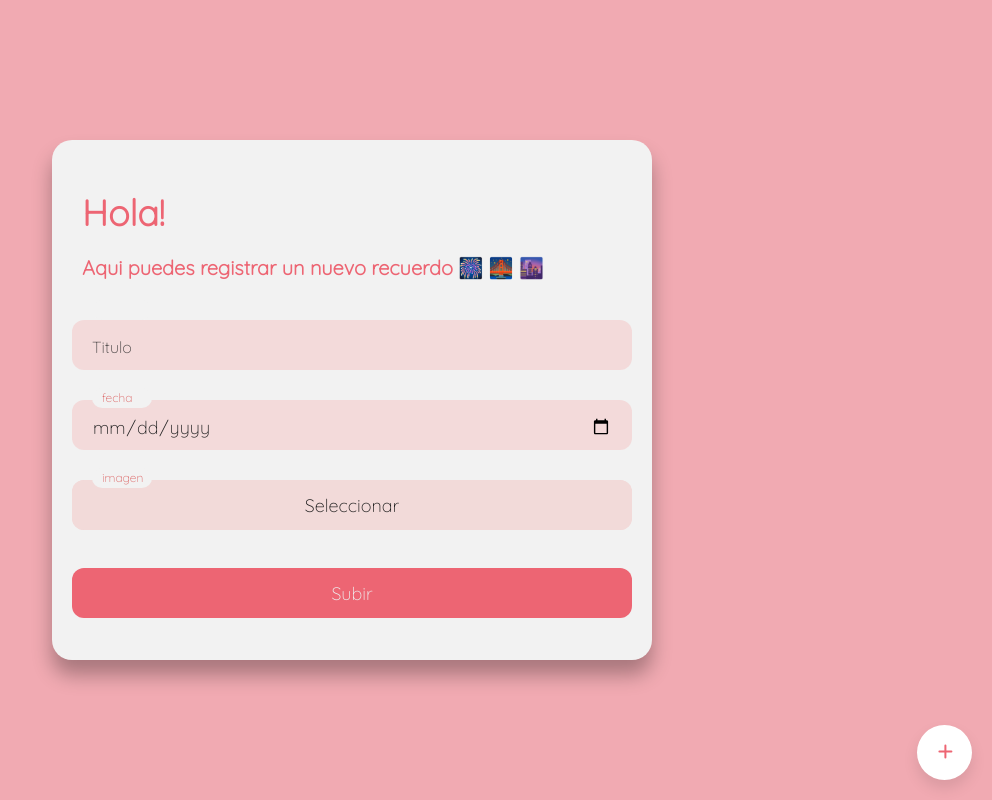
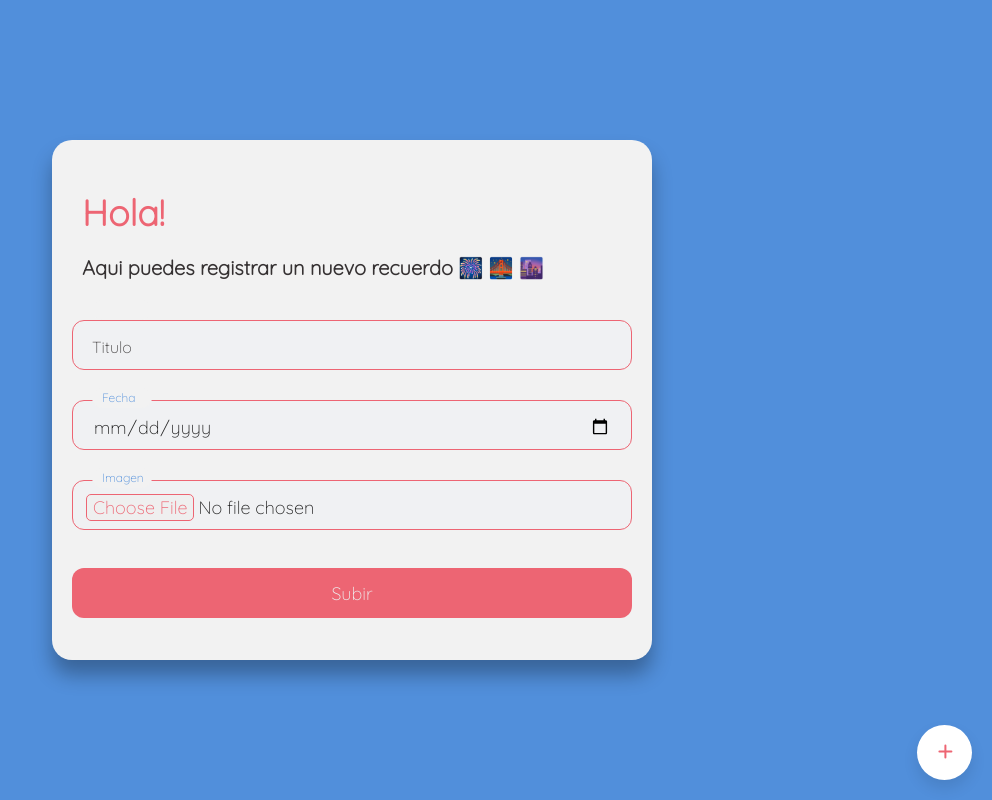
Before and after one commit to iLuisOlivares/TimeLine, a React (Create React App) app: page /Nuevo in a window 1280 px wide. Shown: the whole page, without its empty margins (288-1280 px from the left). Built offline with nearby package versions, Linux system fonts and the light colour scheme; a web font is replaced by a local one.

Commit message:
11-06-2022

```diff
--- a/package.json
+++ b/package.json
@@ -7,13 +7,14 @@
     "@testing-library/react": "^13.3.0",
     "@testing-library/user-event": "^13.5.0",
     "animate.css": "^4.1.1",
+    "axios": "^0.27.2",
     "bootstrap": "^5.1.3",
     "react": "^18.1.0",
     "react-animated-css": "^1.2.1",
     "react-bootstrap": "^2.4.0",
     "react-dom": "^18.1.0",
     "react-router-dom": "^6.3.0",
-    "react-scripts": "5.0.1",
+    "react-scripts": "^2.1.3",
     "sweetalert2": "^11.4.17",
     "web-vitals": "^2.1.4"
   },
--- a/src/Pages/EliminarRecuerdo.jsx
+++ b/src/Pages/EliminarRecuerdo.jsx
@@ -1,45 +1,83 @@
-import React from 'react'
-import '../css/Administrar.css'
-import { useFetch } from '../hooks/useFetch';
+import React, { useState, useEffect } from "react";
+import "../css/Administrar.css";
+import { useFetch } from "../hooks/useFetch";
+import axios from "axios";
+import { getRecuerdos } from "../helpers/fetchGet";
 
-
-const trash = <svg xmlns="http://www.w3.org/2000/svg" viewBox="-3 -2 24 24" width="24" fill="currentColor"><path d="M6 2V1a1 1 0 0 1 1-1h4a1 1 0 0 1 1 1v1h4a2 2 0 0 1 2 2v1a2 2 0 0 1-2 2h-.133l-.68 10.2a3 3 0 0 1-2.993 2.8H5.826a3 3 0 0 1-2.993-2.796L2.137 7H2a2 2 0 0 1-2-2V4a2 2 0 0 1 2-2h4zm10 2H2v1h14V4zM4.141 7l.687 10.068a1 1 0 0 0 .998.932h6.368a1 1 0 0 0 .998-.934L13.862 7h-9.72zM7 8a1 1 0 0 1 1 1v7a1 1 0 0 1-2 0V9a1 1 0 0 1 1-1zm4 0a1 1 0 0 1 1 1v7a1 1 0 0 1-2 0V9a1 1 0 0 1 1-1z"></path></svg>
+const trash = (
+  <svg
+    xmlns="http://www.w3.org/2000/svg"
+    viewBox="-3 -2 24 24"
+    width="24"
+    fill="currentColor"
+  >
+    <path d="M6 2V1a1 1 0 0 1 1-1h4a1 1 0 0 1 1 1v1h4a2 2 0 0 1 2 2v1a2 2 0 0 1-2 2h-.133l-.68 10.2a3 3 0 0 1-2.993 2.8H5.826a3 3 0 0 1-2.993-2.796L2.137 7H2a2 2 0 0 1-2-2V4a2 2 0 0 1 2-2h4zm10 2H2v1h14V4zM4.141 7l.687 10.068a1 1 0 0 0 .998.932h6.368a1 1 0 0 0 .998-.934L13.862 7h-9.72zM7 8a1 1 0 0 1 1 1v7a1 1 0 0 1-2 0V9a1 1 0 0 1 1-1zm4 0a1 1 0 0 1 1 1v7a1 1 0 0 1-2 0V9a1 1 0 0 1 1-1z"></path>
+  </svg>
+);
 
 export const EliminarRecuerdo = () => {
-  const url = 'http://localhost:8080/api/recuerdos'
-  const config =  {method: 'POST'}
-  const {data, loading,error} = useFetch(url);
-  console.log(data);
+  const url = "http://localhost:8080/api/recuerdos";
+
+  const [body, setBody] = useState({
+    id: null,
+    activo: true
+  });
+
+  const [data, setData] = useState(null);
+
+  const peticionGet = async () => {
+    await axios.get(url).then(response => {
+      console.log(response);
+    });
+  };
+
+  const peticionDelete = async id => {
+    await axios
+      .post("http://localhost:8080/api/recuerdos/update/" + id)
+      .then(response => {
+        setData(data.filter(recuerdo => recuerdo.id !== id));
+        console.log("eliminados");
+      });
+  };
+
+  useEffect(() => {
+    getRecuerdos(setData);
+  }, []);
+
   return (
-    <div className='top'>
-      <div className='tabla'>
-      <table className='table'>
+    <div className="top">
+      <div className="tabla">
+        {data == null ? (
+          <div className="cont">
+            <p>Cargando...</p>
+          </div>
+        ) : (
+          <table className="table">
             <tr>
-        <th className='columna'>Id</th>
-        <th className='columna'>titulo</th>
-        <th className='columna'>fecha</th>
-        <th className='columna'></th>
+              <th className="columna">Id</th>
+              <th className="columna">titulo</th>
+              <th className="columna">fecha</th>
+              <th className="columna"></th>
             </tr>
-        {loading === true ? <div className='cargando'>
-          <p>Cargando...</p>
-          </div>  :
-
-          data.map((recuerdos)=>
-             <tr>
+            {data.map(recuerdos => (
+              <tr key={recuerdos.id}>
                 <th>{recuerdos.id}</th>
                 <th>{recuerdos.titulo}</th>
                 <th>{recuerdos.fecha}</th>
-            <th><button>{trash}</button></th>
+                <th>
+                  <button
+                    onClick={() => {
+                      peticionDelete(recuerdos.id);
+                    }}
+                  >
+                    {trash}
+                  </button>
+                </th>
               </tr>
-
-
-          )
-
-        }
-
+            ))}
           </table>
-
+        )}
       </div>
     </div>
-  )
-}
+  );
+};
--- a/src/Pages/NuevoRecuerdo.jsx
+++ b/src/Pages/NuevoRecuerdo.jsx
@@ -1,67 +1,93 @@
-import React, { useState } from 'react'
-import  '../css/nuevoRecuerdo.css'
-import {useForm} from '../hooks/useForm'
-
+import React, { useState } from "react";
+import "../css/nuevoRecuerdo.css";
+import axios from "axios";
 
 export const NuevoRecuerdo = () => {
-//   const initialForm = {
-//     titulo: '',
-//     fecha: '',
-//     imagen: '',
-// }
-// const {formValues, handleInputChange, resetInput}= useForm(initialForm);
-// const [recuerdo, setRecuerdo] = useState({});
-// const { titulo, fecha, imagen } = formValues;
+  const [body, setBody] = useState({
+    titulo: "",
+    imgUrl: "",
+    descripcion: "Con amor",
+    fecha: "",
+    activo: true
+  });
 
-//   const url = 'http://localhost:8080/api/recuerdos';
+  const handleChange = e => {
+    const { name, value } = e.target;
+    setBody(prevState => ({
+      ...prevState,
+      [name]: value
+    }));
+  };
 
-//   const handleClick = (e) =>{
-//     e.prevevntDefault()
-//     setRecuerdo({activo: true, titulo: titulo, fecha:fecha, imgUrl:"https://i.ytimg.com/vi/xsVzd_qK3Bw/maxresdefault.jpg", descripcion:"Con amor"});
-//   const config =  {method: 'POST',body:JSON.stringify(recuerdo)};
+  const url = "http://localhost:8080/api/recuerdos/save";
 
-//   }
-
+  const peticionPost = async () => {
+    await axios.post(url, body).then(response => {
+      console.log(response);
+    });
+  };
+  const handleOnSubmit = e => {
+    e.preventDefault();
+    console.log(body);
+    peticionPost(url, body);
+  };
   return (
-    <div className='top'>
-        <form className="form">
+    <div className="top">
+      <form onSubmit={handleOnSubmit} className="form">
         <div className="title">Hola!</div>
-      <div className="subtitle">Aqui puedes registrar un nuevo recuerdo 🎆 🌉 🌆</div>
+        <div className="subtitle">
+          Aqui puedes registrar un nuevo recuerdo 🎆 🌉 🌆
+        </div>
         <div className="input-container ic1">
-
           <input
-        name='titulo'
-
+            name="titulo"
+            value={body.titulo}
             id="titulo"
             required
             className="input"
             type="text"
-          placeholder=" " />
+            onChange={handleChange}
+            placeholder=" "
+          />
 
           <div className="cut"></div>
-        <label htmlFor="titulo" className="placeholder">Titulo</label>
+          <label htmlFor="titulo" className="placeholder">
+            Titulo
+          </label>
         </div>
         <div className="input-container ic2">
           <input
+            value={body.fecha}
+            onChange={handleChange}
             id="fecha"
             required
             className="input"
             type="date"
-          name='fecha'
+            name="fecha"
           />
           <div className="cut"></div>
-        <label htmlFor="fecha" className="placeholder">fecha</label>
+          <label htmlFor="fecha" className="placeholder">
+            Fecha
+          </label>
         </div>
         <div className="input-container ic2">
           <input
-        accept="image/*" id="imagen" required className="esconder input file-select pointer" type="file" placeholder=" " />
+            accept="image/*"
+            id="imagen"
+            required
+            className="esconder input file-select pointer"
+            type="file"
+            placeholder=" "
+          />
           <div className="cut cut-short"></div>
-        <label htmlFor="imagen" className="placeholder">imagen</label>
+          <label htmlFor="imagen" className="placeholder">
+            Imagen
+          </label>
         </div>
-      <button type="submit" className="submit">Subir </button>
+        <button type="submit" className="submit">
+          Subir
+        </button>
       </form>
-
-
     </div>
-  )
-}
+  );
+};
--- a/src/css/Administrar.css
+++ b/src/css/Administrar.css
@@ -8,6 +8,7 @@
       justify-content: center;
       align-items: center;
     }
+
 
 
     .bot{
@@ -29,6 +30,7 @@
     .columna{
       border-bottom: 1px solid #ed6573;
       border-radius: 4px;
+      text-align: center;
     }
 
     .table th{
@@ -53,3 +55,10 @@
         font-weight: 600;
         margin-top: 30px;
       }
+
+      .cont{
+        display: flex;
+        align-items: center;
+        justify-content: center;
+        color: #ed6573;
+      }
--- a/src/css/cardStyle.css
+++ b/src/css/cardStyle.css
@@ -103,6 +103,13 @@
 
 .evento:nth-child(even) {
 	flex-direction: row-reverse;
+
+}
+.evento:nth-child(even)::after {
+	flex-direction: row-reverse;
+	border: 2px solid #518fdb;
+
+
 }
 
 .evento:nth-child(even) .fecha {
--- a/src/css/container.css
+++ b/src/css/container.css
@@ -14,7 +14,6 @@
 .heading{
 	font-size: 27px;
 	font-weight: 500;
-	color: rgb(106, 6, 236);
 
 }
 
@@ -49,11 +48,11 @@ body {
 	height: 4px;
 	left: 50%;
 	bottom: -5px;
-	background-image: linear-gradient(to right, #3e363a,#ed6573, #ed6573);
+	background-image: linear-gradient(to right, #ed6573, #3587e5);
 	transform: translateX(-50%);
 }
 .span{
-	color: #1f1d1e;
+	color: #518fdb;
 }
 .container {
 	width: 90%;
--- a/src/css/nuevoRecuerdo.css
+++ b/src/css/nuevoRecuerdo.css
@@ -3,7 +3,7 @@
 
 .top{
 /* background: #ed6573; */
-background: #f1aab2;
+background: #518fdb;
 /* background: #fcfbfb; */
 
   height: 100vh;
@@ -50,7 +50,7 @@ background: #f1aab2;
   }
 
   .subtitle {
-    color: #ed6573;
+    color: #363233;
   font-family: 'Quicksand', sans-serif;
 
     font-size: 20px;
@@ -74,9 +74,9 @@ background: #f1aab2;
   }
 
   .input {
-    background-color: #f68f8f3e;
+    background-color: #eef0f39b;
+    border: 1px #ed6573 solid ;
     border-radius: 12px;
-    border: 0;
     box-sizing: border-box;
     color: #212121;
     font-size: 18px;
@@ -133,7 +133,7 @@ background: #f1aab2;
   }
 
   .input:not(:placeholder-shown) ~ .placeholder {
-    color: #dc6565;
+    color: #518fdb;
 
   }
   .input#imagen{
@@ -141,12 +141,13 @@ background: #f1aab2;
   }
 
   .input:focus ~ .placeholder {
-    color: #dc6565;
+    color: #518fdbb3;
 
   }
 
   .submit {
-    background: #ed6573;
+    background-color: #ed6573;
+
     border-radius: 12px;
     border: 0;
     box-sizing: border-box;
@@ -161,36 +162,15 @@ background: #f1aab2;
   }
 
   .submit:active {
-    background-color: rgb(208, 122, 122);
-  }
-
-  .file-select input[type="file"] {
-    opacity: 0;
-    width: 100px;
-    height: 32px;
-    display: inline-block;
-
-  }
-  .file-select {
-    position: relative;
-    display: inline-block;
-    cursor: pointer;
-
+    background: #518fdbb3;
 
   }
 
-  .file-select::before {
-    background-color: #5678EF;
-    background-color: #f2dad9;
-    color: rgb(32, 31, 31);
-    display: flex;
-    justify-content: center;
-    align-items: center;
-    border-radius: 3px;
-    content: 'Seleccionar';
-    position: absolute;
-    left: 0;
-    right: 0;
-    top: 0;
-    bottom: 0;
-  }
+  input[type=file]::-webkit-file-upload-button {
+    border: 1px solid #ed6573;
+    border-radius: 5px;
+    font-family: 'Quicksand', sans-serif;
+    cursor: pointer;
+
+    color: #ed6573;
+}
--- /dev/null
+++ b/src/helpers/fetchGet.js
@@ -0,0 +1,9 @@
+export const getRecuerdos = async (state) => {
+
+    const url = `http://localhost:8080/api/recuerdos`;
+
+    const resp = await fetch(url);
+
+    const data = await resp.json();
+    state(data)
+}
```
Also changed, not shown: src/App.jsx (+3 -7 lines), src/Pages/Inicio.jsx (+24 -21 lines), 1 other file (tests, documents, lock files or other folders). Lines whose indentation alone changed are shown as unchanged.
